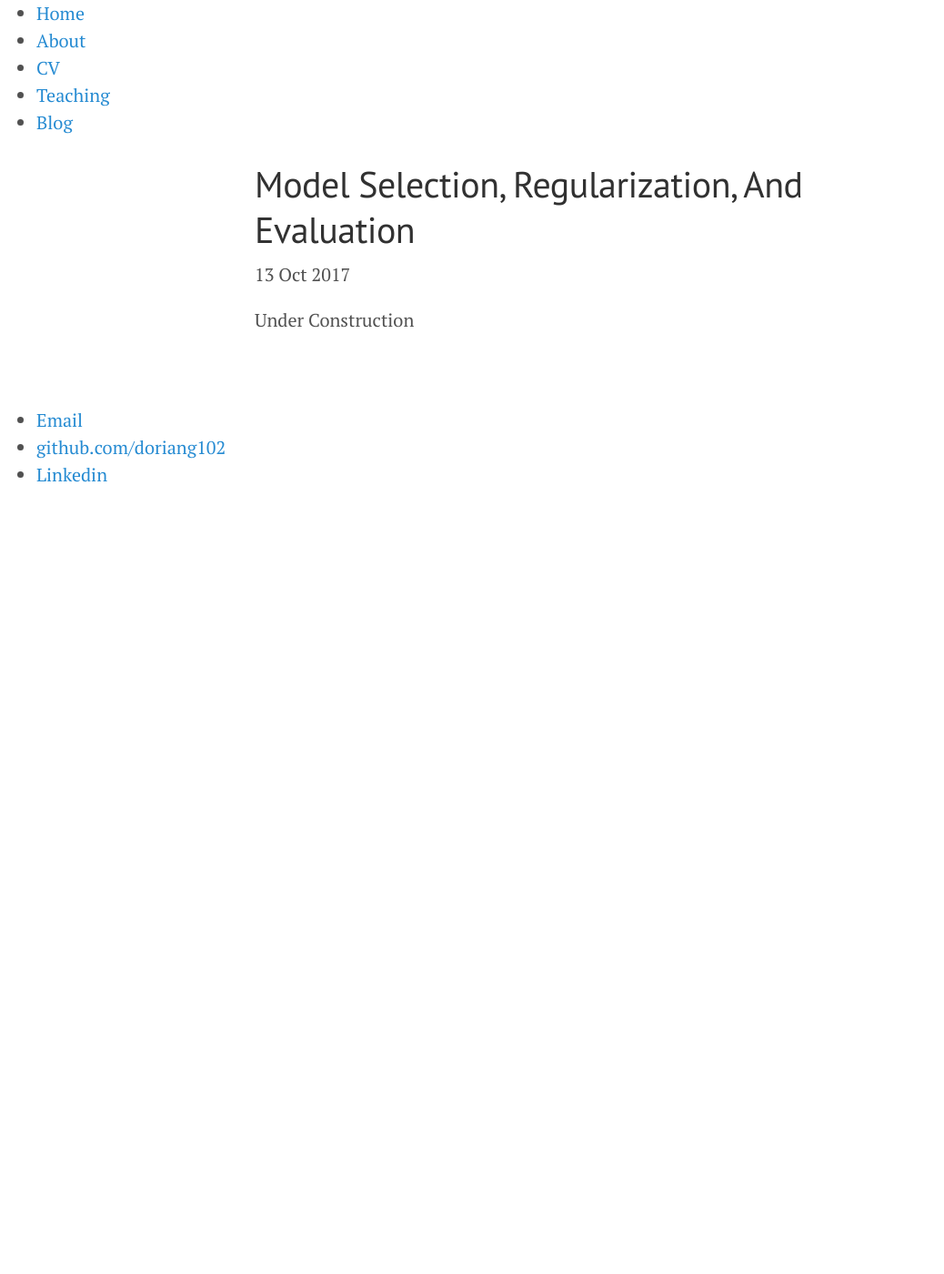
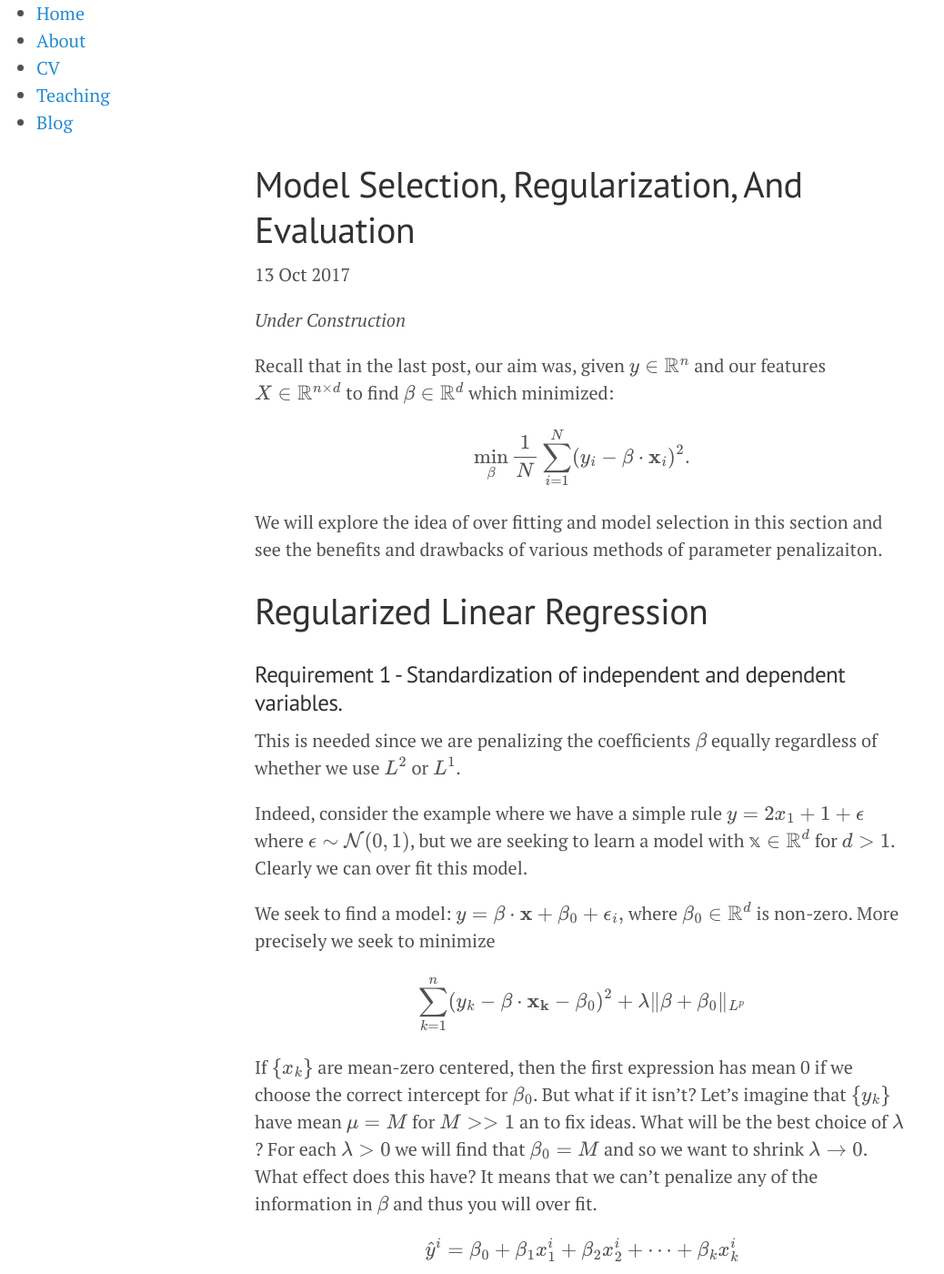
Before and after one commit to doriang102/doriang102.github.io, a Jekyll site: the page built from _posts/2017-10-13-model-selection,-regularization,-and-evaluation.md, in a window 1280 px wide and 1400 px high. Shown: the whole window at 91% size, without its empty margins (0-1038 px from the left). Built offline with Jekyll 4.4.1, drawn with Linux system fonts in a browser that asks for light colours; our own code applies the rules of GitHub Pages for plain Markdown files; formulas are drawn with MathJax 3; some of the changed text lies outside the part shown.

Commit message:
Update 2017-10-13-model-selection,-regularization,-and-evaluation.md

```diff
--- a/_posts/2017-10-13-model-selection,-regularization,-and-evaluation.md
+++ b/_posts/2017-10-13-model-selection,-regularization,-and-evaluation.md
@@ -1,2 +1,45 @@
 
-Under Construction
+*Under Construction*
+
+Recall that in the last post, our aim was, given $$y \in \mathbb{R}^n$$ and our features $$X \in \mathbb{R}^{n \times d}$$ to find $$\beta \in \mathbb{R}^d$$ which minimized:
+
+$$ \min_{\beta} \frac{1}{N} \sum_{i=1}^N(y_i - \beta \cdot \mathbf x_i)^2.$$
+
+We will explore the idea of over fitting and model selection in this section and see the benefits and drawbacks of various methods of parameter penalizaiton.
+
+# Regularized Linear Regression
+
+### Requirement 1 - Standardization of independent and dependent variables.
+
+This is needed since we are penalizing the coefficients $$\beta$$ equally regardless of whether we use $$L^2$$ or $$L^1$$.
+
+Indeed, consider the example where we have a simple rule $$ y = 2x_1 + 1 + \epsilon$$ where $$\epsilon \sim \mathcal{N}(0,1)$$, but we are seeking to learn a model with $$\mathbb{x} \in \mathbb{R}^d$$ for $$d > 1$$. Clearly we can over fit this model.
+
+We seek to find a model:
+$$ y = \beta \cdot \mathbf{x} + \beta_0 + \epsilon_i,$$
+where $$ \beta_0 \in \mathbb{R}^d$$ is non-zero. More precisely we seek to minimize
+
+$$\sum_{k=1}^n (y_k- \beta \cdot \mathbf{x_k} - \beta_0)^2 + \lambda \|\beta+\beta_0\|_{L^p}$$
+
+
+If $$\{x_k\}$$ are mean-zero centered, then the first expression has mean 0 if we choose the correct intercept for $$\beta_0$$. But what if it isn't? Let's imagine that $$\{y_k\}$$ have mean $$\mu=M$$ for $$ M > > 1$$ an to fix ideas. What will be the best choice of $$\lambda$$? For each $$\lambda > 0$$ we will find that $$\beta_0 = M$$ and so we want to shrink $$\lambda \to 0$$. What effect does this have? It means that we can't penalize any of the information in $$\beta$$ and thus you will over fit.
+
+$$ \hat y^i = \beta_0  + \beta_1 x_1^i + \beta_2 x_2^i + \cdots + \beta_k x_k^i $$
+
+Let's say that our actual points are:
+
+$$y_1 = 2x_1^1 + M + 10^{-3}$$
+
+$$y_2 = 2x_2^1 + M - 10^{-3}$$
+
+$$y_3 = 2x_3^1 + M + 2\cdot 10^{-3}$$
+
+
+But we have $$\mathbb{R}^k$ features, so we can solve:
+
+$$2x_1^1 + M + 10^{-3} = \beta_1 x_1^1 + \beta_2 x_1^2 + \beta_0$$
+
+$$2x_2^1 + M - 10^{-3} = \beta_1 x_2^1 + \beta_2 x_2^2 + \beta_0$$
+
+$$ y_1 = M + 2x_1 + $$
+$$\begin{bmatrix}a & b\\c & d\end{bmatrix}$$
```
